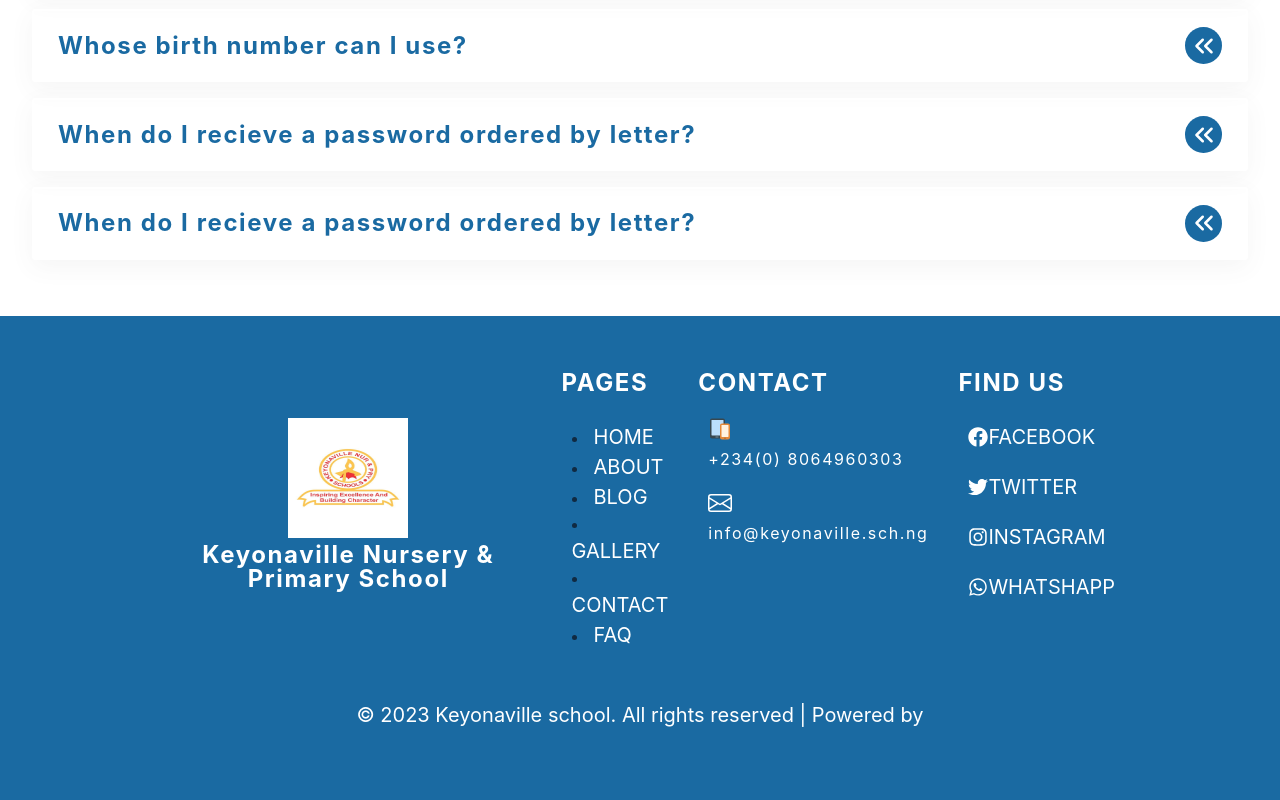
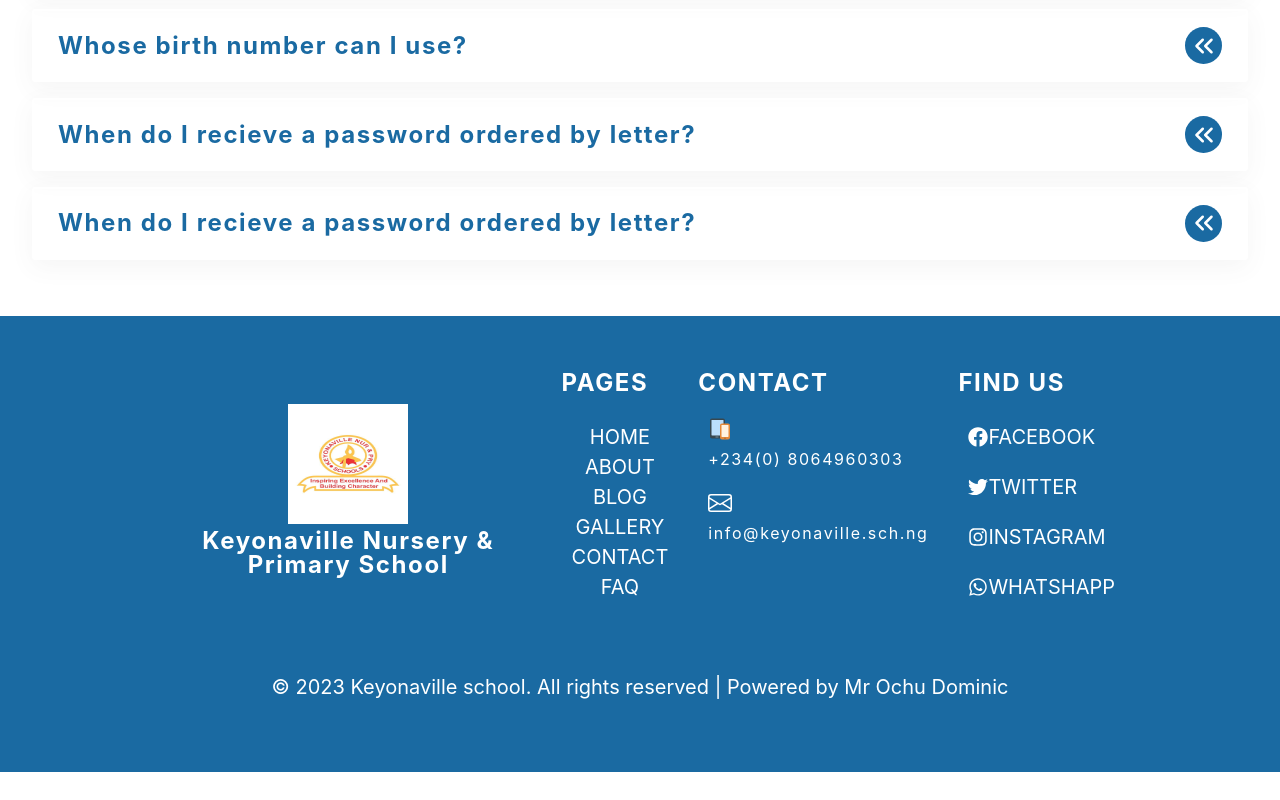
Before and after one commit to domchu/keyonaville, a Next.js app: page /faq in a window 1280 px wide. Shown: the part 633-1433 px from the top of the page. After the commit the page ends 1405 px from the top, so only its background shows below. Built offline with nearby package versions, Linux system fonts and the light colour scheme.

Commit message:
chore:removing the anchor element in all links

```diff
--- a/Components/Footer/Footer.js
+++ b/Components/Footer/Footer.js
@@ -29,8 +29,8 @@ function Footer() {
                   const { id, url, text } = link;
                   return (
                     <li key={id}>
-                      <Link href={url} passhref="true" legacyBehavior>
-                        <a> {text}</a>
+                      <Link href={url} passhref="true">
+                        {text}
                       </Link>
                     </li>
                   );
@@ -72,7 +72,8 @@ function Footer() {
         </Flex>
         <Box pt={40} textAlign="center" fontSize={20}>
           <p>
-            &copy; 2023 Keyonaville school. All rights reserved | Powered by
+            &copy; 2023 Keyonaville school. All rights reserved | Powered by Mr
+            Ochu Dominic
           </p>
         </Box>
       </Box>
--- a/Components/Navbar/Navbar.js
+++ b/Components/Navbar/Navbar.js
@@ -41,8 +41,8 @@ const Navbar = () => {
                 const { id, url, text } = link;
                 return (
                   <li key={id}>
-                    <Link href={url} legacyBehavior>
-                      <a> {text}</a>
+                    <Link href={url} passhref="true">
+                      {text}
                     </Link>
                   </li>
                 );
--- a/Components/Testimonial/data.js
+++ b/Components/Testimonial/data.js
@@ -12,7 +12,7 @@ const people = [
     id: 2,
     image:
       "https://res.cloudinary.com/diqqf3eq2/image/upload/v1586883417/person-3_ipa0mj.jpg",
-    name: "John Doe",
+    name: "Okafor Emmanuel",
     title: "school Parent",
     quote:
       "Gastropub sustainable tousled prism occupy. Viral XOXO roof party brunch actually, chambray listicle microdosing put a bird on it paleo subway tile squid umami.",
--- a/styles/globals.css
+++ b/styles/globals.css
@@ -56,7 +56,7 @@ body {
   font-size: 0.875rem;
 }
 
-ul {
+ul, li {
   list-style-type: none;
   text-align: center;
 }
--- a/styles/globals.scss
+++ b/styles/globals.scss
@@ -63,7 +63,7 @@ Variables
     line-height: 1.5;
     font-size: 0.875rem;
   }
-  ul {
+  ul, li {
     list-style-type: none;
     text-align: center;
   }
```
